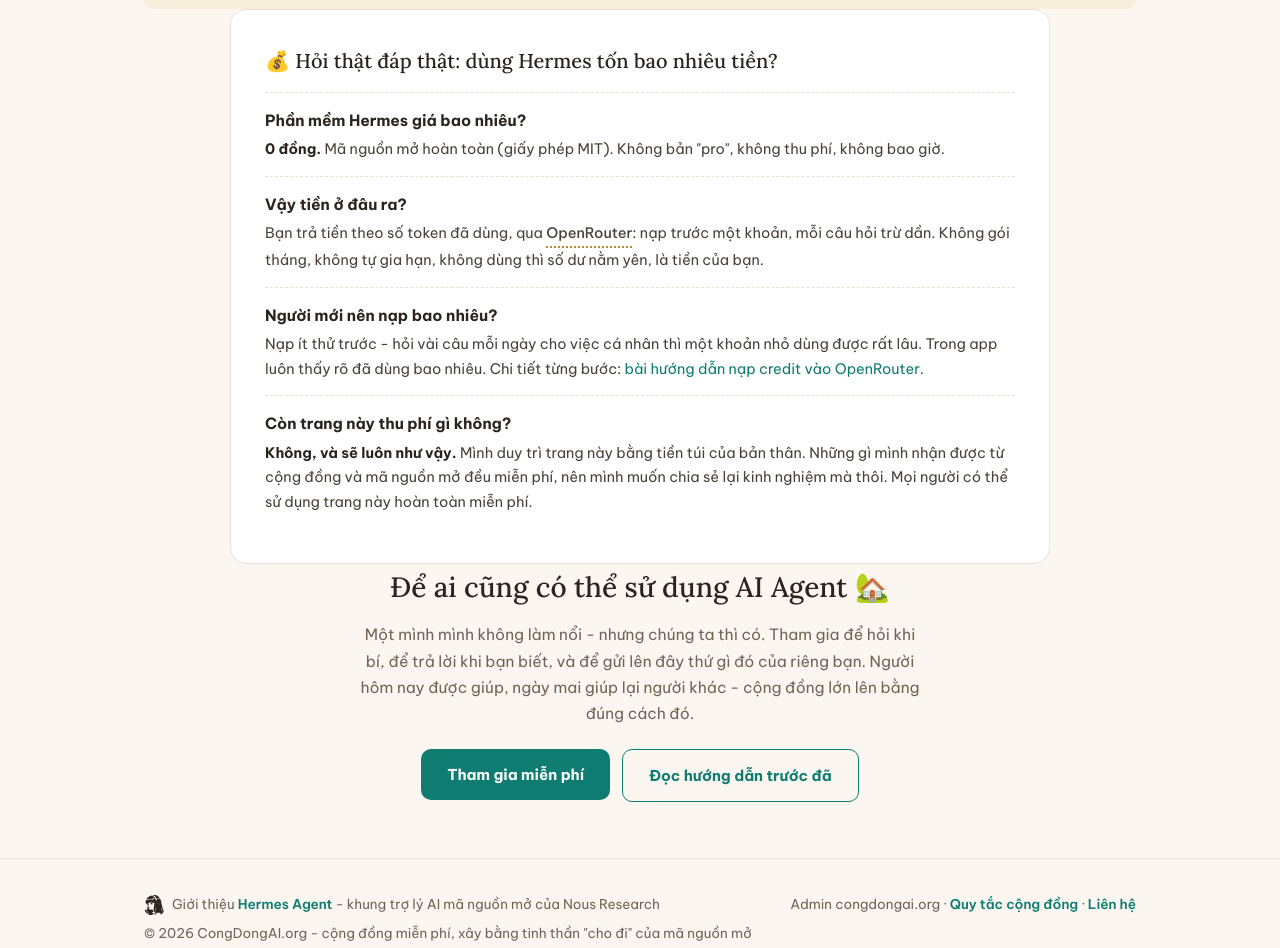
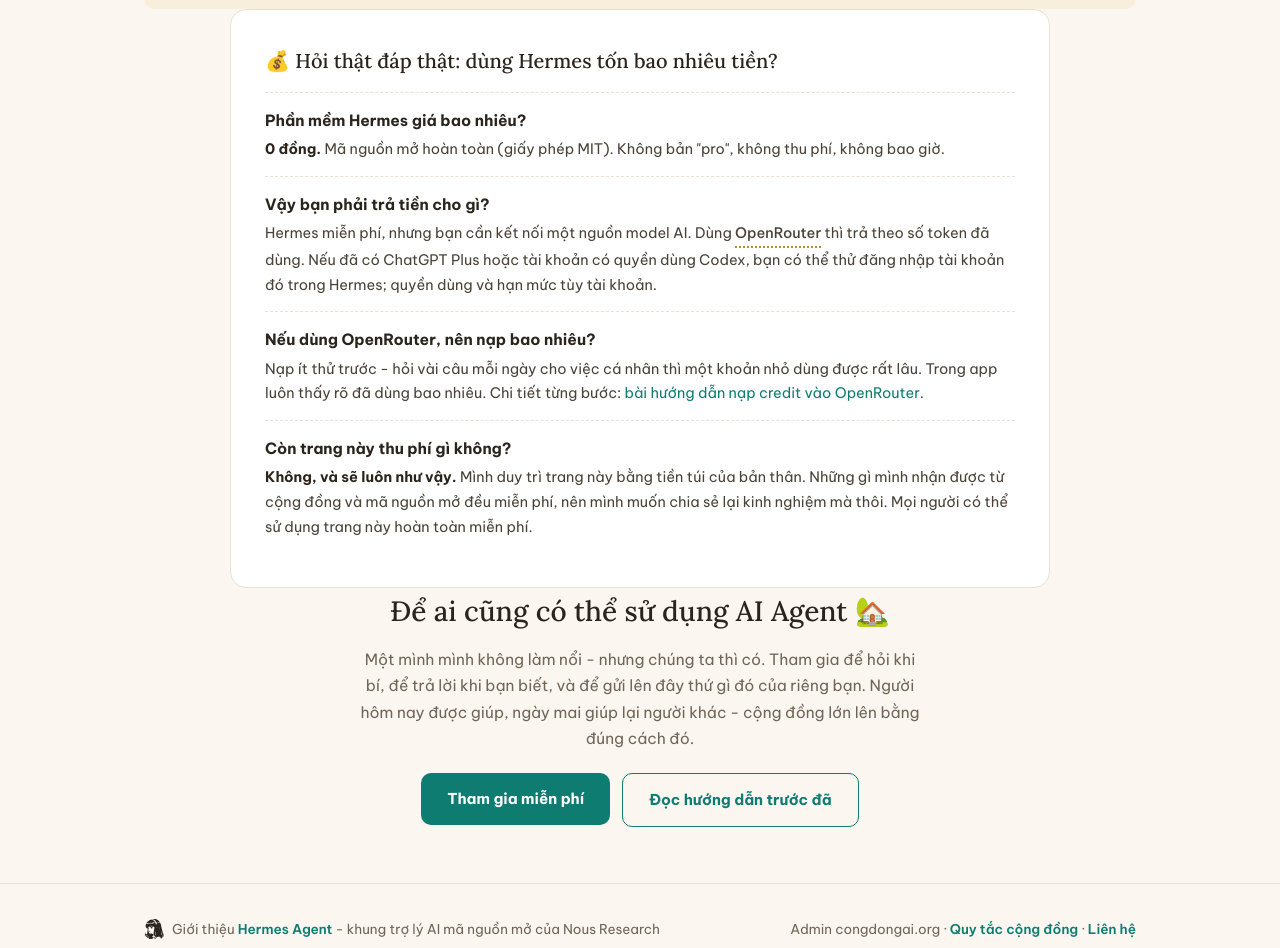
Before and after one commit to trungtd47/congdongai, a Next.js app: page / in a window 1280 px wide. Shown: the part 4368-5316 px from the top of the page. Built offline with nearby package versions, Linux system fonts and the light colour scheme; no server answers; the database is empty.

Commit message:
fix: clarify Hermes model costs and Codex option

```diff
--- a/design-v7-homepage.html
+++ b/design-v7-homepage.html
@@ -358,11 +358,11 @@
         <p><b>0 đồng.</b> Mã nguồn mở hoàn toàn (giấy phép MIT). Không bản "pro", không thu phí, không bao giờ.</p>
       </div>
       <div class="hq">
-        <h5>Vậy tiền ở đâu ra?</h5>
-        <p>Bạn trả cho "điện" AI đã dùng, qua <span class="tip" title="Cổng kết nối hàng trăm model AI — một tài khoản dùng mọi model">OpenRouter</span>: nạp trước một khoản như nạp điện thoại, mỗi câu hỏi trừ dần — <b>như đồng hồ điện</b>. Không gói tháng, không tự gia hạn, không dùng thì số dư nằm yên, là tiền của bạn.</p>
+        <h5>Vậy bạn phải trả tiền cho gì?</h5>
+        <p>Hermes miễn phí, nhưng bạn cần kết nối một nguồn model AI. Dùng <span class="tip" title="Cổng kết nối nhiều model AI">OpenRouter</span> thì trả theo số token đã dùng. Nếu đã có ChatGPT Plus hoặc tài khoản có quyền dùng Codex, bạn có thể thử đăng nhập tài khoản đó trong Hermes; quyền dùng và hạn mức tùy tài khoản.</p>
       </div>
       <div class="hq">
-        <h5>Người mới nên nạp bao nhiêu?</h5>
+        <h5>Nếu dùng OpenRouter, nên nạp bao nhiêu?</h5>
         <p>Nạp ít thử trước — hỏi vài câu mỗi ngày cho việc cá nhân thì một khoản nhỏ dùng được rất lâu. Trong app luôn thấy rõ đã dùng bao nhiêu. Chi tiết từng bước: <a href="#">bài hướng dẫn nạp "xăng" từ Việt Nam</a>.</p>
       </div>
       <div class="hq" style="border-bottom:1px dashed var(--line)">
--- a/src/app/page.tsx
+++ b/src/app/page.tsx
@@ -22,12 +22,12 @@
       '0 đồng. Mã nguồn mở hoàn toàn (giấy phép MIT). Không bản "pro", không thu phí, không bao giờ.',
   },
   {
-    question: "Vậy tiền ở đâu ra?",
+    question: "Vậy bạn phải trả tiền cho gì?",
     answer:
-      "Bạn trả tiền theo số token đã dùng, qua OpenRouter: nạp trước một khoản, mỗi câu hỏi trừ dần. Không gói tháng, không tự gia hạn.",
+      "Hermes miễn phí, nhưng bạn cần kết nối một nguồn model AI. Dùng OpenRouter thì trả theo số token đã dùng. Nếu đã có ChatGPT Plus hoặc tài khoản có quyền dùng Codex, bạn có thể thử đăng nhập tài khoản đó trong Hermes; quyền dùng và hạn mức tùy tài khoản.",
   },
   {
-    question: "Người mới nên nạp bao nhiêu?",
+    question: "Nếu dùng OpenRouter, nên nạp bao nhiêu?",
     answer:
       "Nạp ít thử trước - hỏi vài câu mỗi ngày cho việc cá nhân thì một khoản nhỏ dùng được rất lâu. Trong app luôn thấy rõ đã dùng bao nhiêu.",
   },
@@ -346,16 +346,17 @@
               </p>
             </div>
             <div className="hq">
-              <h5>Vậy tiền ở đâu ra?</h5>
+              <h5>Vậy bạn phải trả tiền cho gì?</h5>
               <p>
-                Bạn trả tiền theo số token đã dùng, qua{" "}
-                <TermTip term="OpenRouter">OpenRouter</TermTip>: nạp trước một
-                khoản, mỗi câu hỏi trừ dần. Không gói tháng, không tự gia hạn,
-                không dùng thì số dư nằm yên, là tiền của bạn.
+                Hermes miễn phí, nhưng bạn cần kết nối một nguồn model AI. Dùng{" "}
+                <TermTip term="OpenRouter">OpenRouter</TermTip> thì trả theo số
+                token đã dùng. Nếu đã có ChatGPT Plus hoặc tài khoản có quyền
+                dùng Codex, bạn có thể thử đăng nhập tài khoản đó trong Hermes;
+                quyền dùng và hạn mức tùy tài khoản.
               </p>
             </div>
             <div className="hq">
-              <h5>Người mới nên nạp bao nhiêu?</h5>
+              <h5>Nếu dùng OpenRouter, nên nạp bao nhiêu?</h5>
               <p>
                 Nạp ít thử trước - hỏi vài câu mỗi ngày cho việc cá nhân thì một
                 khoản nhỏ dùng được rất lâu. Trong app luôn thấy rõ đã dùng bao
```
